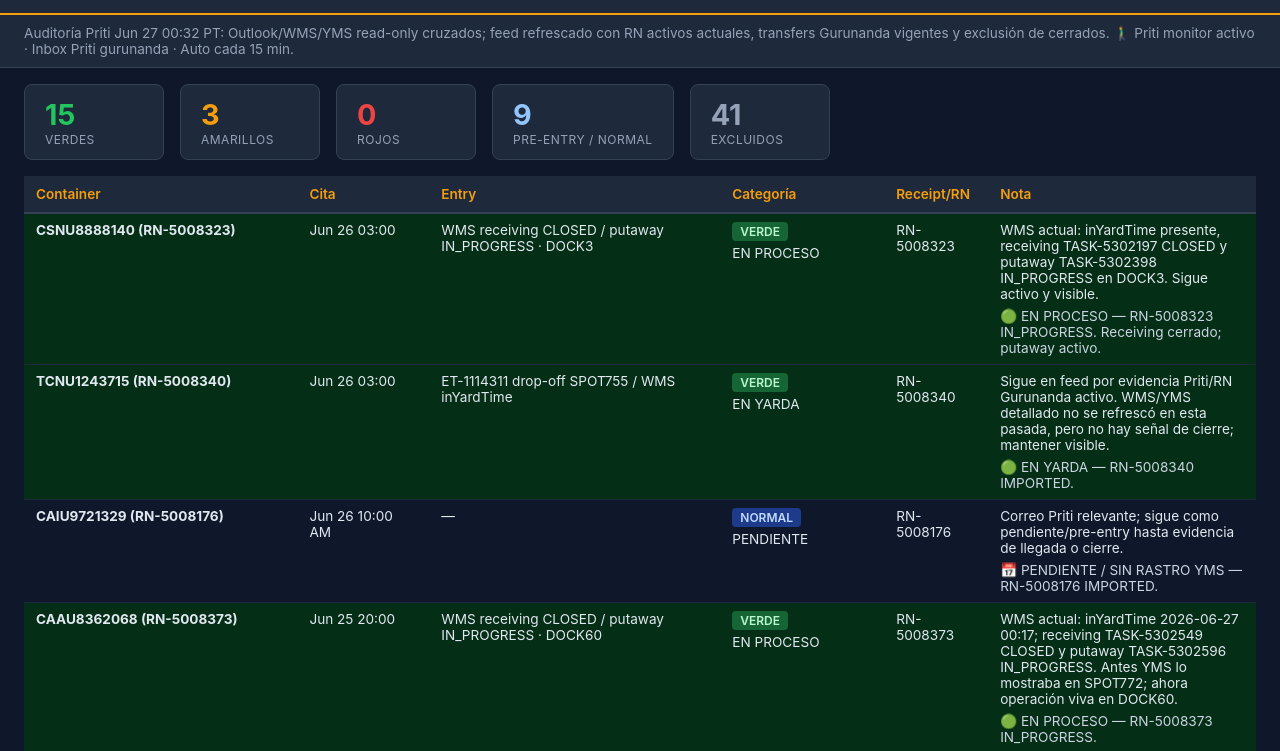
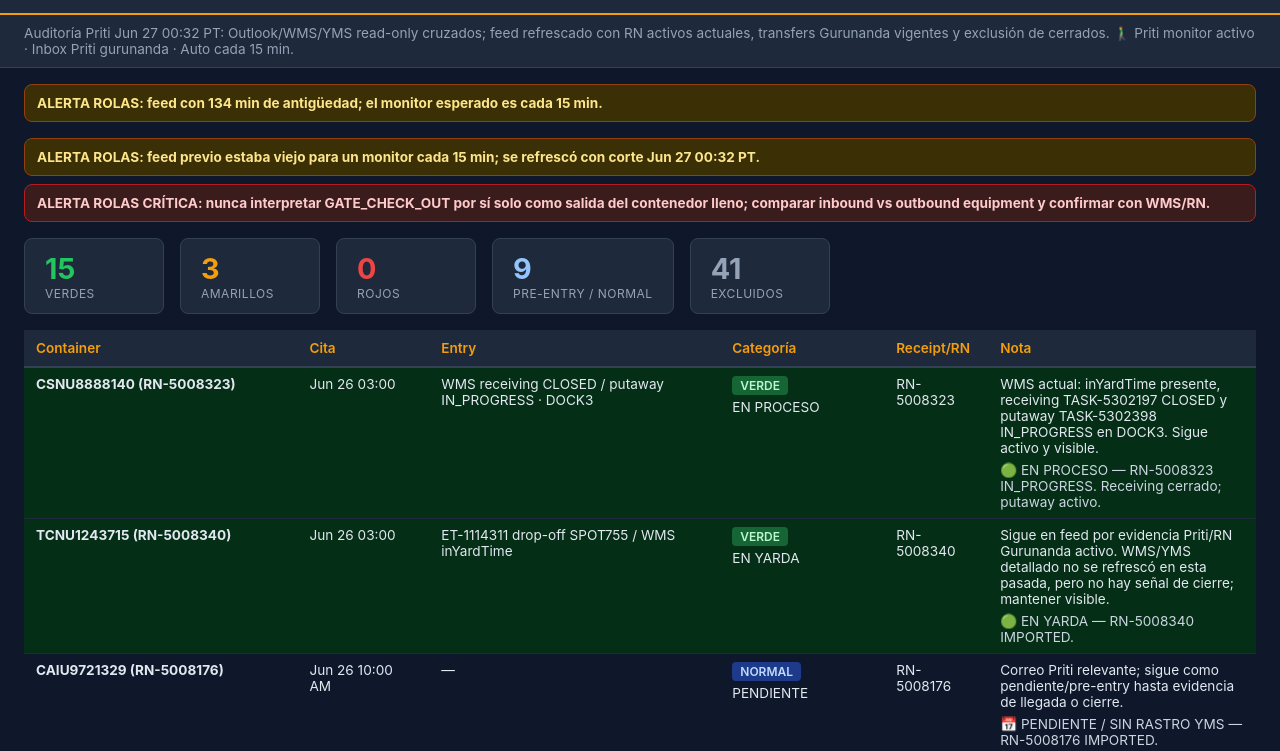
Before and after one commit to esaonc-ai/contenedores-priti-dashboard-03b000, a plain HTML site: page public/index.html in a window 1280 px wide. Shown: the part 47-798 px from the top of the page. Drawn offline with Linux system fonts and the light colour scheme.

Commit message:
Render alertas ROLAS y warning de feed stale

```diff
--- a/public/index.html
+++ b/public/index.html
@@ -12,6 +12,11 @@ body { font-family: -apple-system, BlinkMacSystemFont, 'Segoe UI', Roboto, sans-
 .header .badge { background:#f59e0b; color:#0f172a; padding:4px 12px; border-radius:20px; font-weight:700; font-size:0.85rem; }
 .monitor-pill { background:#0b5; color:#052e16; padding:6px 12px; border-radius:999px; font-weight:700; font-size:0.8rem; }
 .message-bar { background:#1e293b; padding:10px 24px; font-size:0.85rem; color:#94a3b8; border-bottom:1px solid #334155; }
+.alerts-wrap { padding:16px 24px 0; display:flex; flex-direction:column; gap:8px; }
+.alert-pill { padding:10px 12px; border-radius:8px; font-size:0.85rem; font-weight:700; border:1px solid transparent; }
+.alert-pill.warning { background:#3b2f05; color:#fde68a; border-color:#92400e; }
+.alert-pill.critical { background:#3b1c1c; color:#fecaca; border-color:#b91c1c; }
+.stale-pill { margin:16px 24px 0; padding:10px 12px; border-radius:8px; font-size:0.85rem; font-weight:700; background:#3b2f05; color:#fde68a; border:1px solid #92400e; display:none; }
 .stats { display:flex; gap:16px; padding:16px 24px; flex-wrap:wrap; }
 .stat-card { background:#1e293b; border:1px solid #334155; border-radius:8px; padding:12px 20px; min-width:140px; }
 .stat-card .value { font-size:1.8rem; font-weight:700; }
@@ -49,6 +54,8 @@ tr.row-normal { background:transparent; }
   </div>
 </div>
 <div class="message-bar" id="messageBar">Cargando...</div>
+<div id="staleWarning" class="stale-pill"></div>
+<div id="alertsWrap" class="alerts-wrap"></div>
 <div class="stats" id="statsRow"></div>
 <div class="table-wrap">
   <table>
@@ -60,6 +67,12 @@ tr.row-normal { background:transparent; }
 </div>
 <div class="footer" id="footerText">Contenedores Priti · Gurunanda · Solo lectura · LT / LT_F1</div>
 <script>
+function minutesSince(ts) {
+  const parsed = Date.parse(ts || '');
+  if (Number.isNaN(parsed)) return null;
+  return Math.floor((Date.now() - parsed) / 60000);
+}
+
 fetch('./container-feed.json?' + Date.now(), { cache: 'no-store' })
   .then(r => {
     if (!r.ok) throw new Error('HTTP ' + r.status);
@@ -68,9 +81,22 @@ fetch('./container-feed.json?' + Date.now(), { cache: 'no-store' })
   .then(d => {
     const rows = Array.isArray(d.rows) ? d.rows : [];
     const summary = d.summary || {};
+    const alerts = Array.isArray(d.alertasRolas) ? d.alertasRolas : [];
     document.getElementById('messageBar').textContent = d.message || 'Sin mensaje';
     document.getElementById('totalBadge').textContent = (summary.totalVisible ?? rows.length) + ' visibles';
     document.getElementById('footerText').textContent = `Contenedores Priti · Gurunanda · Solo lectura · LT / LT_F1 · Feed ${d.lastUpdated || 'sin timestamp'}`;
+
+    const staleMins = minutesSince(d.lastUpdated || d.timestamp);
+    if (staleMins !== null && staleMins > 30) {
+      const staleNode = document.getElementById('staleWarning');
+      staleNode.style.display = 'block';
+      staleNode.textContent = `ALERTA ROLAS: feed con ${staleMins} min de antigüedad; el monitor esperado es cada 15 min.`;
+    }
+
+    document.getElementById('alertsWrap').innerHTML = alerts.map(msg => {
+      const cls = /CRÍTICA/i.test(msg) ? 'critical' : 'warning';
+      return `<div class="alert-pill ${cls}">${msg}</div>`;
+    }).join('');
 
     const stats = [
       { cls:'green', value: summary.green ?? rows.filter(r => (r.displayCategory || r.color) === 'green').length, label:'Verdes' },
@@ -100,6 +126,10 @@ fetch('./container-feed.json?' + Date.now(), { cache: 'no-store' })
         <td style="max-width:360px">${r.note || ''}<div style="margin-top:6px; color:#cbd5e1;">${r.status || ''}</div></td>
       </tr>`;
     }).join('');
+
+    if (!rows.length) {
+      document.getElementById('messageBar').textContent = 'ALERTA ROLAS: feed cargó pero sin rows activas visibles.';
+    }
   })
   .catch(e => {
     document.getElementById('messageBar').textContent = 'ALERTA ROLAS: Error al cargar feed — ' + e.message;
```
